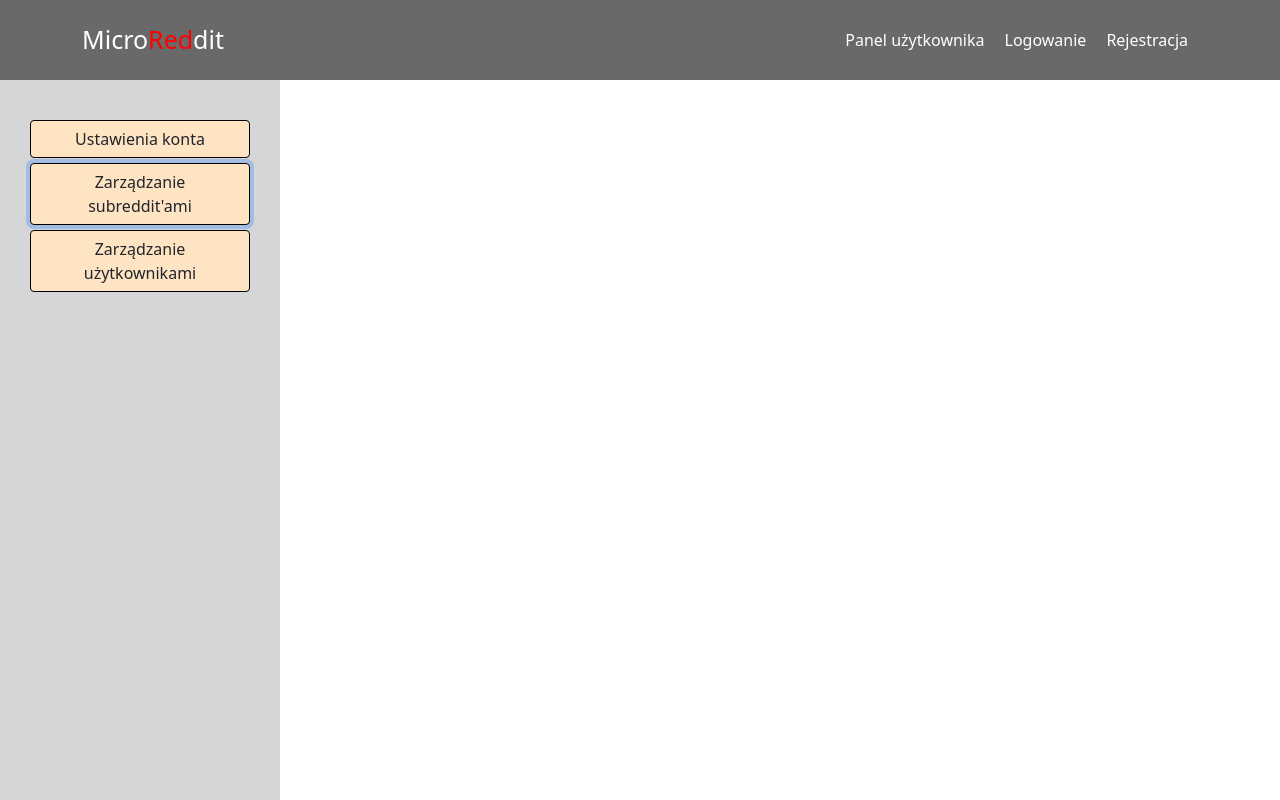
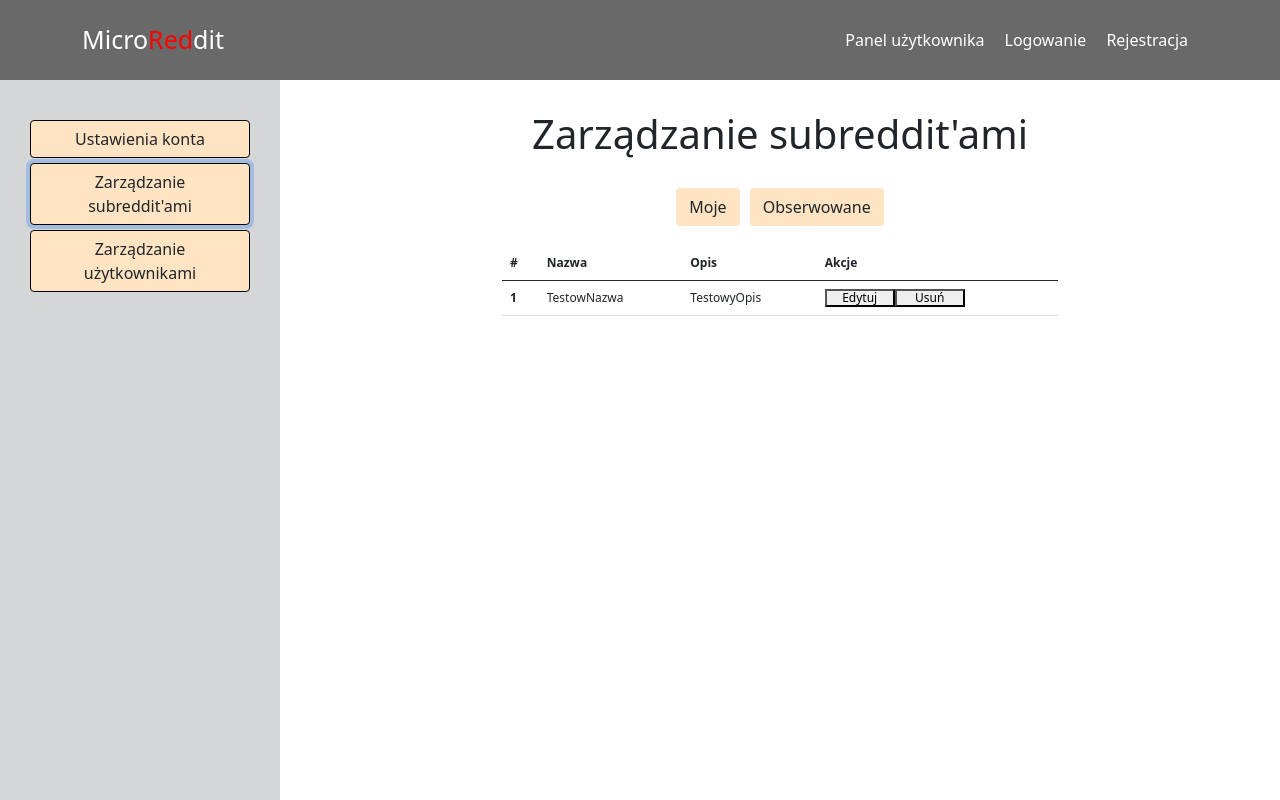
Before and after one commit to mn-shpd/microreddit, a Vue app in the folder microreddit/frontend/: page /userpanel in a window 1280 px wide. Both pictures are taken after a click on the button "Zarządzanie subreddit'ami". Built offline with nearby package versions, Linux system fonts and the light colour scheme.

Commit message:
created basic subreddits manager structure

```diff
--- /dev/null
+++ b/microreddit/frontend/src/components/SubredditsManager.vue
@@ -0,0 +1,95 @@
+<template>
+    <div id="all">
+        <h1>Zarządzanie subreddit'ami</h1>
+        <div id="buttons">
+            <button type="button" class="btn" @click="showMySubreddits">Moje</button>
+            <button type="button" class="btn" @click="showFollowedSubreddits">Obserwowane</button>
+        </div>
+        <div id="subreddits-table">
+            <table id="my-subreddits" class="table" v-if="mySubredditsVis">
+                <thead>
+                    <tr>
+                        <th scope="col">#</th>
+                        <th scope="col">Nazwa</th>
+                        <th scope="col">Opis</th>
+                        <th scope="col">Akcje</th>
+                    </tr>
+                </thead>
+                <tbody>
+                    <tr>
+                        <th scope="row">1</th>
+                        <td>TestowNazwa</td>
+                        <td>TestowyOpis</td>
+                        <td>
+                            <div id="action-buttons">
+                                <button>Edytuj</button>
+                                <button>Usuń</button>
+                            </div>
+                        </td>
+                    </tr>
+                </tbody>
+            </table>
+            <table id="followed-subreddits" class="table" v-if="followedSubredditsVis">
+            </table>
+        </div>
+    </div>
+</template>
+
+<script>
+export default {
+  name: 'SubredditsManager',
+  data () {
+      return {
+          mySubreddits: [],
+          followedSubreddits: [],
+          mySubredditsVis: true,
+          followedSubredditsVis: false
+      }
+  },
+  methods: {
+      showMySubreddits() {
+          this.mySubredditsVis = true;
+          this.followedSubredditsVis = false;
+      },
+      showFollowedSubreddits() {
+          this.mySubredditsVis = false;
+          this.followedSubredditsVis = true;
+      }
+  }
+}
+</script>
+
+<style scoped lang="scss">
+
+    h1 {
+        margin: 30px;
+    }
+
+    #buttons {
+        margin: 20px;
+        display: flex;
+        justify-content: center;
+
+        button {
+            margin: 0 5px;
+            background-color: bisque;
+
+            &:hover {
+                background-color: orange;
+            }
+        }
+    }
+
+    #subreddits-table {
+
+        font-size: 12px;
+
+        #action-buttons {
+
+            button {
+                width: 70px;
+                line-height: 12px;
+            }
+        }
+    }
+</style>
--- a/microreddit/frontend/src/components/UserPanel.vue
+++ b/microreddit/frontend/src/components/UserPanel.vue
@@ -14,17 +14,20 @@
         </nav>
         <div id="tab">
             <UserSettings v-if="tabNumber===1"></UserSettings>
+            <SubredditsManager v-if="tabNumber===2"></SubredditsManager>
         </div>
     </div>
 </template>
 
 <script>
+import SubredditsManager from './SubredditsManager.vue';
 import UserSettings from './UserSettings';
 
 export default {
   name: 'UserPanel',
   components: {
-      UserSettings
+      UserSettings,
+      SubredditsManager
   },
   data () {
       return {
--- a/microreddit/frontend/src/components/UserSettings.vue
+++ b/microreddit/frontend/src/components/UserSettings.vue
@@ -1,5 +1,4 @@
 <template>
-    <div id="content">
     <form>
         <h1>Twoje dane</h1>
         <div class="mb-3">
@@ -36,7 +35,6 @@
             </div>
         </div>
     </form>
-    </div>
 </template>
 
 <script>
@@ -75,7 +73,6 @@ export default {
         display: flex;
         flex-direction: column;
         align-items: center;
-        justify-content: center;
 
         button {
             background-color: bisque;
```
Lines whose indentation alone changed are shown as unchanged.
